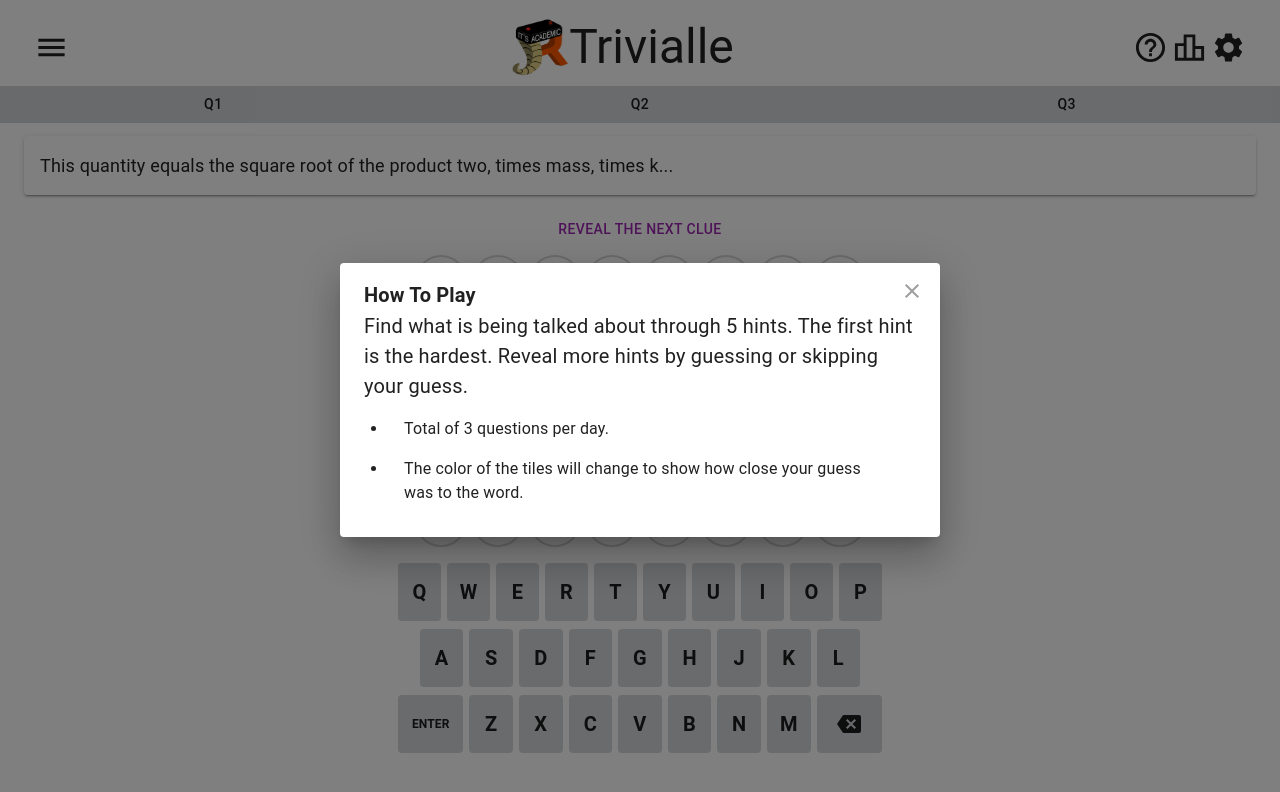
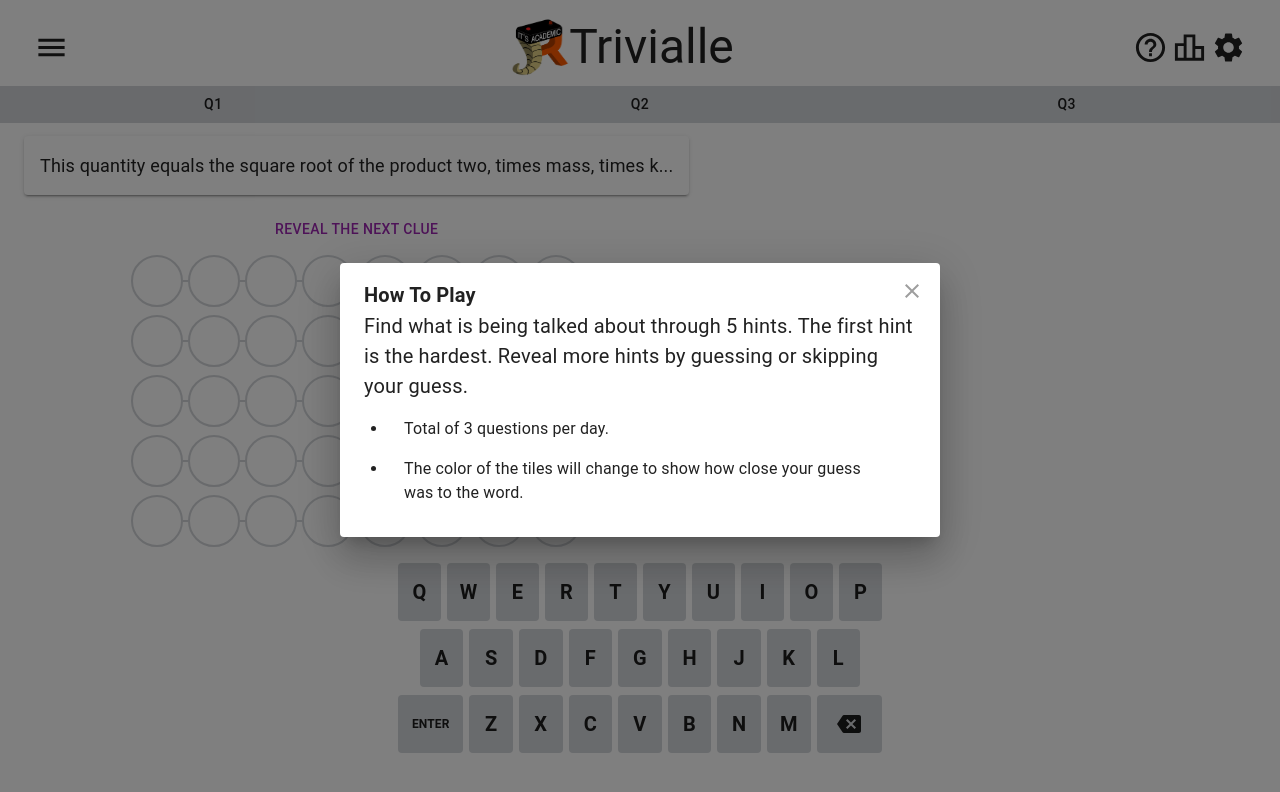
Before and after one commit to dotcomstar/Triviale, a React (Vite) app: page / in a window 1280 px wide. Shown: the top 792 px of the page. Built offline with nearby package versions, Linux system fonts and the light colour scheme; what simple-zustand-devtools would draw is missing.

Commit message:
Make question + guesses scrollable

```diff
--- a/src/App.tsx
+++ b/src/App.tsx
@@ -1,4 +1,4 @@
-import { Alert, Grid, useMediaQuery } from "@mui/material";
+import { Alert, Grid, Paper, useMediaQuery } from "@mui/material";
 import { useEffect } from "react";
 import ThemedLayout from "./components/ThemedLayout";
 import GameGrid from "./components/grid/GameGrid";
@@ -93,6 +93,13 @@ function App() {
         <Grid item xs={12}>
           <ProgressBar />
         </Grid>
+        <Paper
+          elevation={0}
+          sx={{
+            maxHeight: matches ? "100vh" : "calc(100vh - 290px)",
+            overflow: "auto",
+          }}
+        >
           <Grid item xs={12} sx={{ mx: 0, pt: 1 }}>
             <ExpandableText>{question}</ExpandableText>
           </Grid>
@@ -105,6 +112,8 @@ function App() {
             )}
             <GameGrid />
           </Grid>
+        </Paper>
+
         <Grid item xs={12} sx={{ px: 0 }} overflow={"scroll"}>
           <Keyboard
             onChar={(c) => {
--- a/src/components/grid/Cell.tsx
+++ b/src/components/grid/Cell.tsx
@@ -31,7 +31,7 @@ const Cell = ({ nthLetter, value, status = undefined }: CellProps) => {
         border: status ? "none" : "2px solid",
         borderColor: `${value ? "primary.light" : "primary.dark"}`,
         borderRadius: 10,
-        height: matches ? "52px" : "42px",
+        height: matches ? "52px" : "48px",
         width: "52px",
         backgroundColor: status?.main,
         overflow: "clip",
```
Lines whose indentation alone changed are shown as unchanged.
